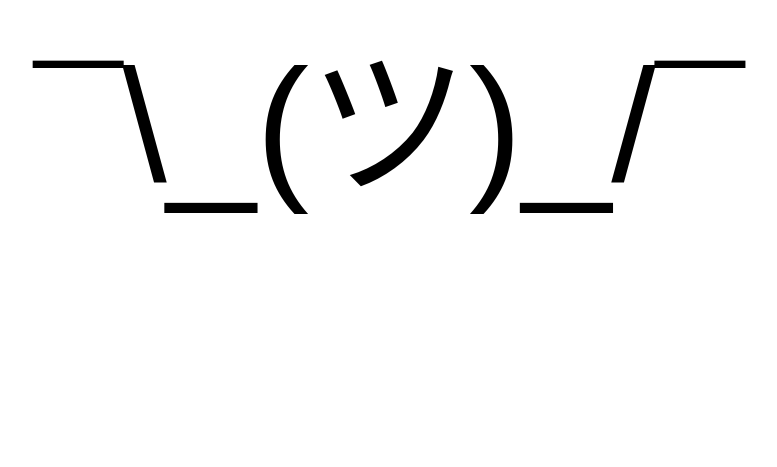
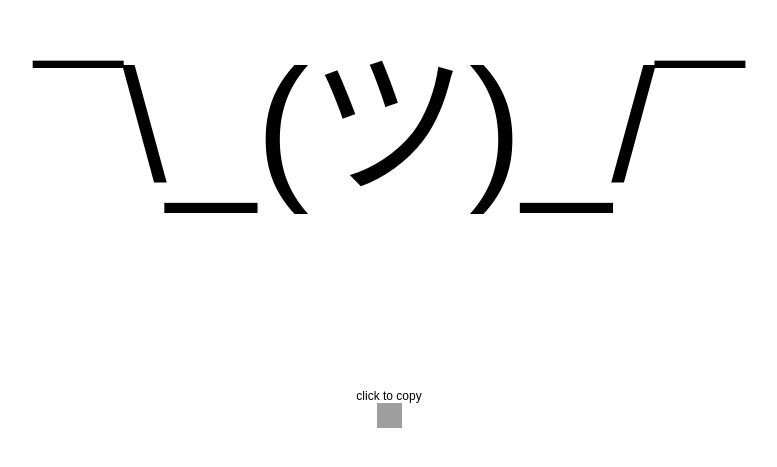
Before and after one commit to goshdarnharris/idunnolol, a plain HTML site: page index.html in a window 1280 px wide. Shown: the part 289-756 px from the top of the page, without its empty margins (251-1028 px from the left). Drawn offline with Linux system fonts and the light colour scheme; grey boxes are pictures that could not be loaded.

Commit message:
Added text, project link

```diff
--- a/index.html
+++ b/index.html
@@ -7,6 +7,11 @@
 <body>
 	<div id="idunno">
 		<span id="lol">¯\_(ツ)_/¯</span>
+		<div id="info">
+			click to copy
+			<br />
+			<a href = "https://github.com/ashandore/idunnolol"><img src="https://assets-cdn.github.com/images/modules/logos_page/GitHub-Mark.png" width="25" height="25"/></a>
+		</div>
 	</div>
 
 	<script type="text/javascript">
--- a/main.css
+++ b/main.css
@@ -10,6 +10,15 @@ html, body {
     display: table-cell;
     text-align: center;
     vertical-align: middle;
-    font-size:10rem;
-    font-family:arial,sans-serif;
+    font-size: 10rem;
+    font-family: arial,sans-serif;
 }
+
+#info {
+    position: fixed;
+    bottom: 10%;
+    font-size: .75rem;
+    font-family: arial,sans-serif;
+    text-align: center;
+    width: 100%;
+}
```
